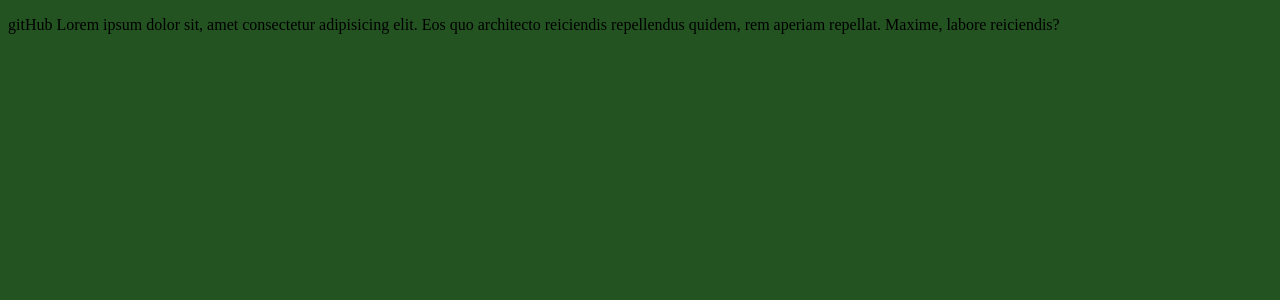
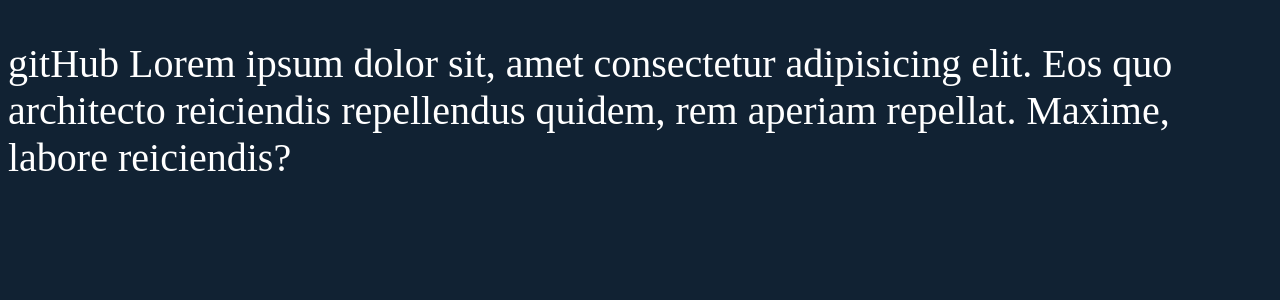
Before and after one commit to kurmangaliyev-a/first, a PHP site: page / in a window 1280 px wide. Shown: the top 300 px of the page. Run offline with PHP 8.4, Linux system fonts and the light colour scheme.

Commit message:
Error in main css

```diff
--- a/css/main.css
+++ b/css/main.css
@@ -1,10 +1,11 @@
 body{
-    background-color: #235321;
+    background-color: #112233;
 }
-//fz for p
+/*asd*/
+
 p{
-    color: red;
-    font-size: 18px;
+    color: #FFFFFF;
+    font-size: 40px;
 }
 h2{
     font-size: 20px;
```
